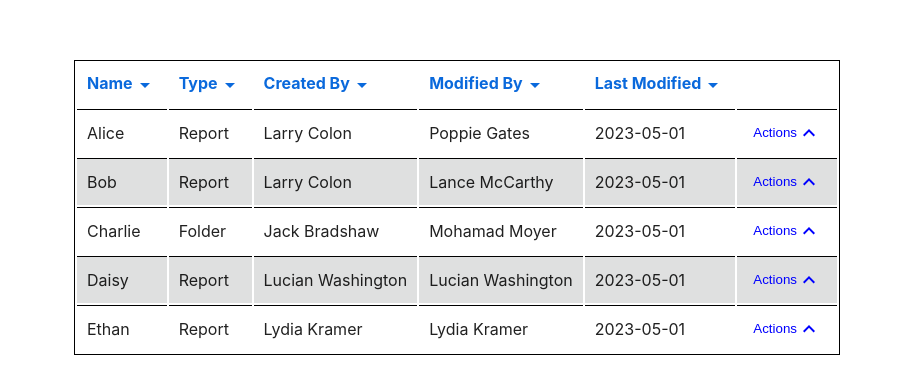
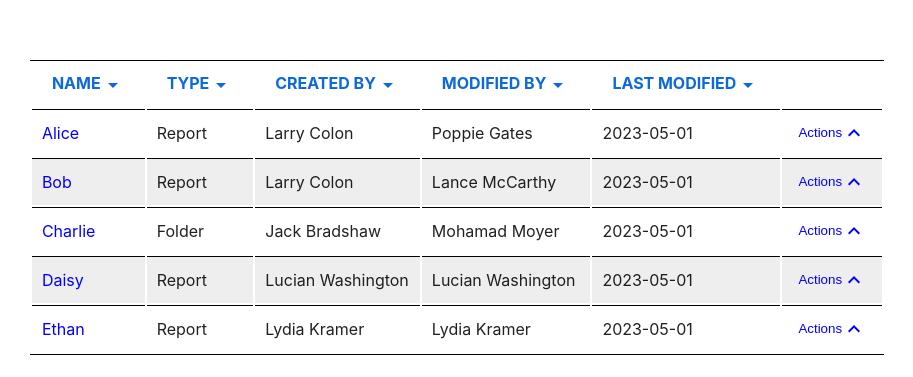
Before and after one commit to Noah8863/mck-Sandbox, a React (Vite) app: page / in a window 1280 px wide. Shown: the part 193-570 px from the top of the page, without its empty margins (183-1096 px from the left). Built offline with nearby package versions, Linux system fonts and the light colour scheme.

Commit message:
tweaked styles to match the figma

```diff
--- a/src/App.css
+++ b/src/App.css
@@ -5,11 +5,11 @@
   text-align: center;
 }
 .table-row:nth-child(even) {
-  background-color: #dfe0e0; /* Light grey background */
+  background-color: rgb(238,238,238);
 }
 .table-headings {
   color: rgb(10, 105, 220);
-  padding: 10px;
+  padding: 10px 20px 10px 20px;
   display: "inline-block";
   vertical-align: "middle";
 }
@@ -24,7 +24,7 @@
   outline: none;
 }
 .btn:focus {
-  box-shadow: 0 0 0 2px rgba(0, 123, 255, 0.5); /* Example of a custom focus style */
+  box-shadow: 0 0 0 2px rgba(0, 123, 255, 0.5);
 }
 .btn:hover {
   background-color:rgb(237, 235, 235);
--- a/src/App.jsx
+++ b/src/App.jsx
@@ -11,36 +11,36 @@ function App() {
 
   return (
     <table
-      style={{ border: "1px solid black", width: "100%", textAlign: "left" }}
+      style={{ borderTop: "1px solid black", borderBottom: "1px solid black", width: "100%", textAlign: "left" }}
     >
       <thead>
         <tr>
           <th className="table-headings">
-            Name
+            NAME
             <ArrowDropDownIcon
               style={{ display: "inline-block", verticalAlign: "middle" }}
             />
           </th>
           <th className="table-headings">
-            Type
+            TYPE
             <ArrowDropDownIcon
               style={{ display: "inline-block", verticalAlign: "middle" }}
             />
           </th>
           <th className="table-headings">
-            Created By
+            CREATED BY
             <ArrowDropDownIcon
               style={{ display: "inline-block", verticalAlign: "middle" }}
             />
           </th>
           <th className="table-headings">
-            Modified By
+            MODIFIED BY
             <ArrowDropDownIcon
               style={{ display: "inline-block", verticalAlign: "middle" }}
             />
           </th>
           <th className="table-headings">
-            Last Modified
+            LAST MODIFIED
             <ArrowDropDownIcon
               style={{ display: "inline-block", verticalAlign: "middle" }}
             />
@@ -51,7 +51,7 @@ function App() {
         {data.Reports.map((report, index) => (
           <tr key={index} className="table-row">
             <td className="table-el">
-              <a>{report.name}</a>
+              <a style={{color:"blue"}}>{report.name}</a>
             </td>
             <td className="table-el">{report.type}</td>
             <td className="table-el">{report.created_by}</td>
```
